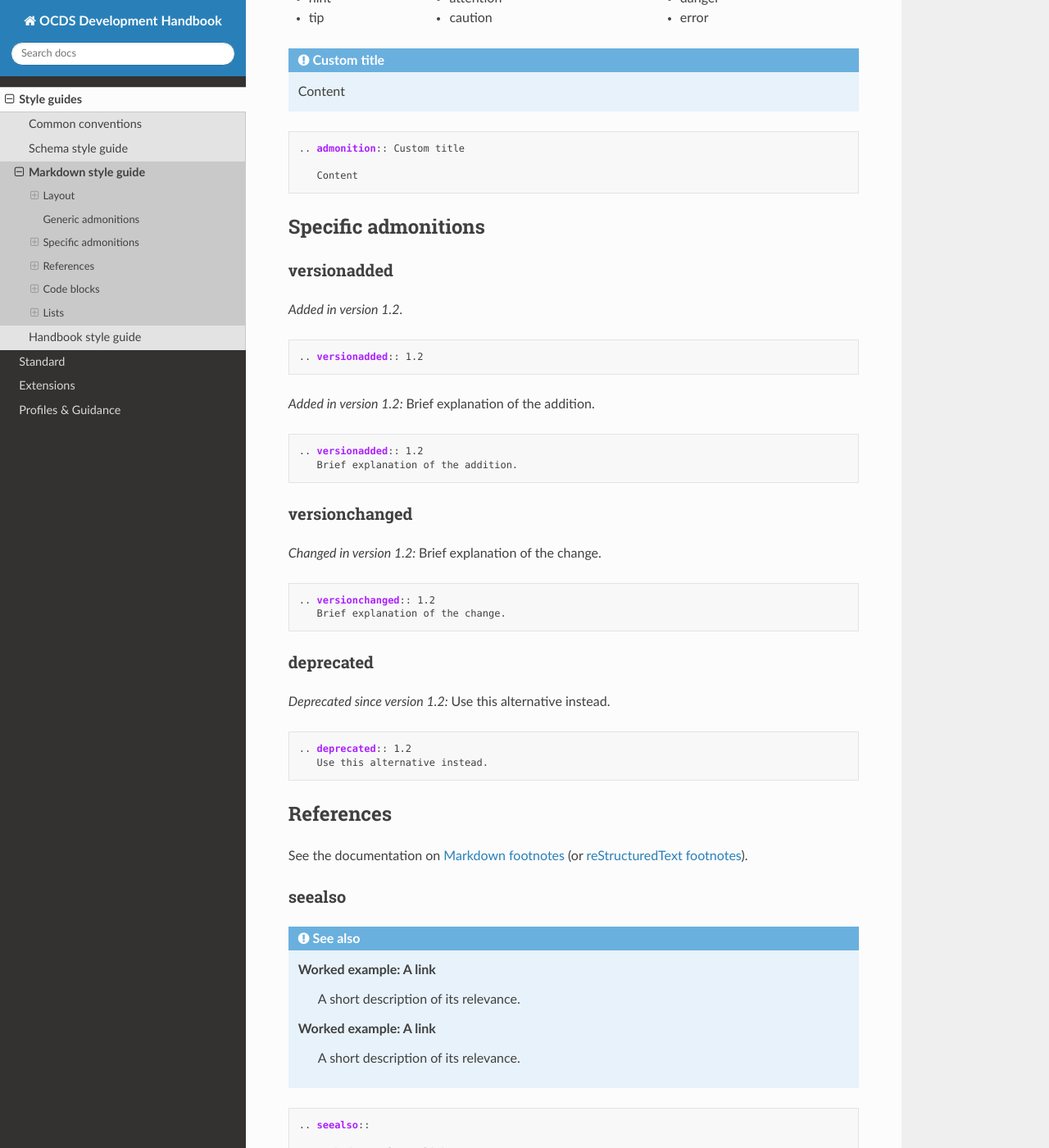
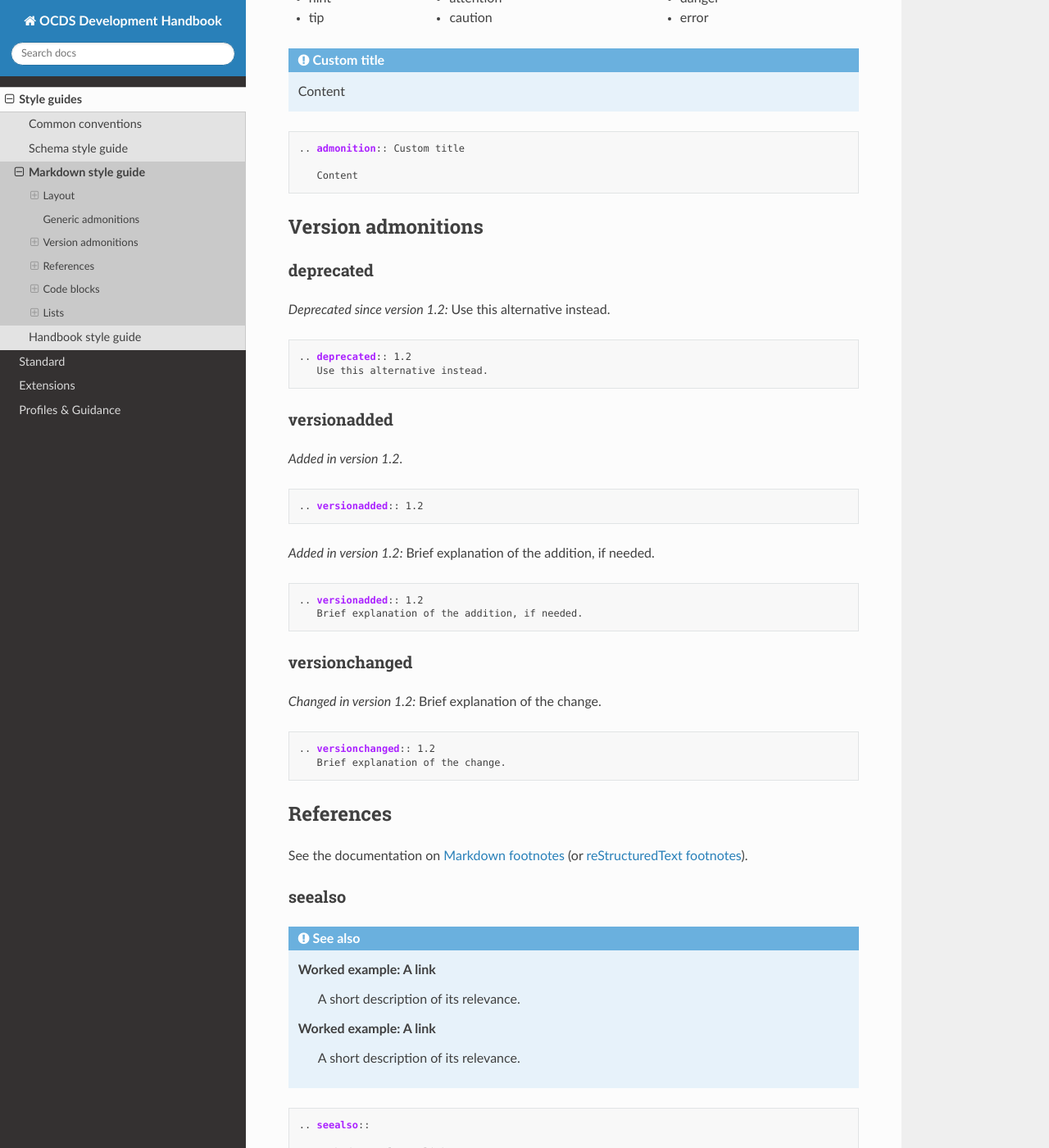
Before and after one commit to open-contracting/standard-development-handbook, a Sphinx documentation site: the page built from docs/meta/markdown_style_guide.rst, in a window 1280 px wide and 1400 px high, scrolled down 1312 px. Shown: the whole window at 82% size. Built offline with Sphinx 7.4.7 and the Read the Docs theme 2.0.0, drawn with Linux system fonts in a browser that asks for light colours; pages that are not in the unit, such as notebooks, are missing from menus.

Commit message:
standard/contributing: Add guidance on changelog entries and version admonitions

```diff
--- a/docs/meta/index.rst
+++ b/docs/meta/index.rst
@@ -8,4 +8,5 @@
    style_guide
    schema_style_guide
    markdown_style_guide
+   changelog_style_guide
    handbook_style_guide
--- a/docs/meta/markdown_style_guide.rst
+++ b/docs/meta/markdown_style_guide.rst
@@ -81,8 +81,21 @@
 
       Content
 
-Specific admonitions
---------------------
+.. _version-admonitions:
+
+Version admonitions
+-------------------
+
+deprecated
+~~~~~~~~~~
+
+.. deprecated:: 1.2
+   Use this alternative instead.
+
+.. code-block:: rst
+
+   .. deprecated:: 1.2
+      Use this alternative instead.
 
 versionadded
 ~~~~~~~~~~~~
@@ -94,12 +107,12 @@
    .. versionadded:: 1.2
 
 .. versionadded:: 1.2
-   Brief explanation of the addition.
+   Brief explanation of the addition, if needed.
 
 .. code-block:: rst
 
    .. versionadded:: 1.2
-      Brief explanation of the addition.
+      Brief explanation of the addition, if needed.
 
 versionchanged
 ~~~~~~~~~~~~~~
@@ -111,17 +124,6 @@
 
    .. versionchanged:: 1.2
       Brief explanation of the change.
-
-deprecated
-~~~~~~~~~~
-
-.. deprecated:: 1.2
-   Use this alternative instead.
-
-.. code-block:: rst
-
-   .. deprecated:: 1.2
-      Use this alternative instead.
 
 References
 ----------
```
Also changed, not shown: docs/standard/contributing.rst (+15 -0 lines).
